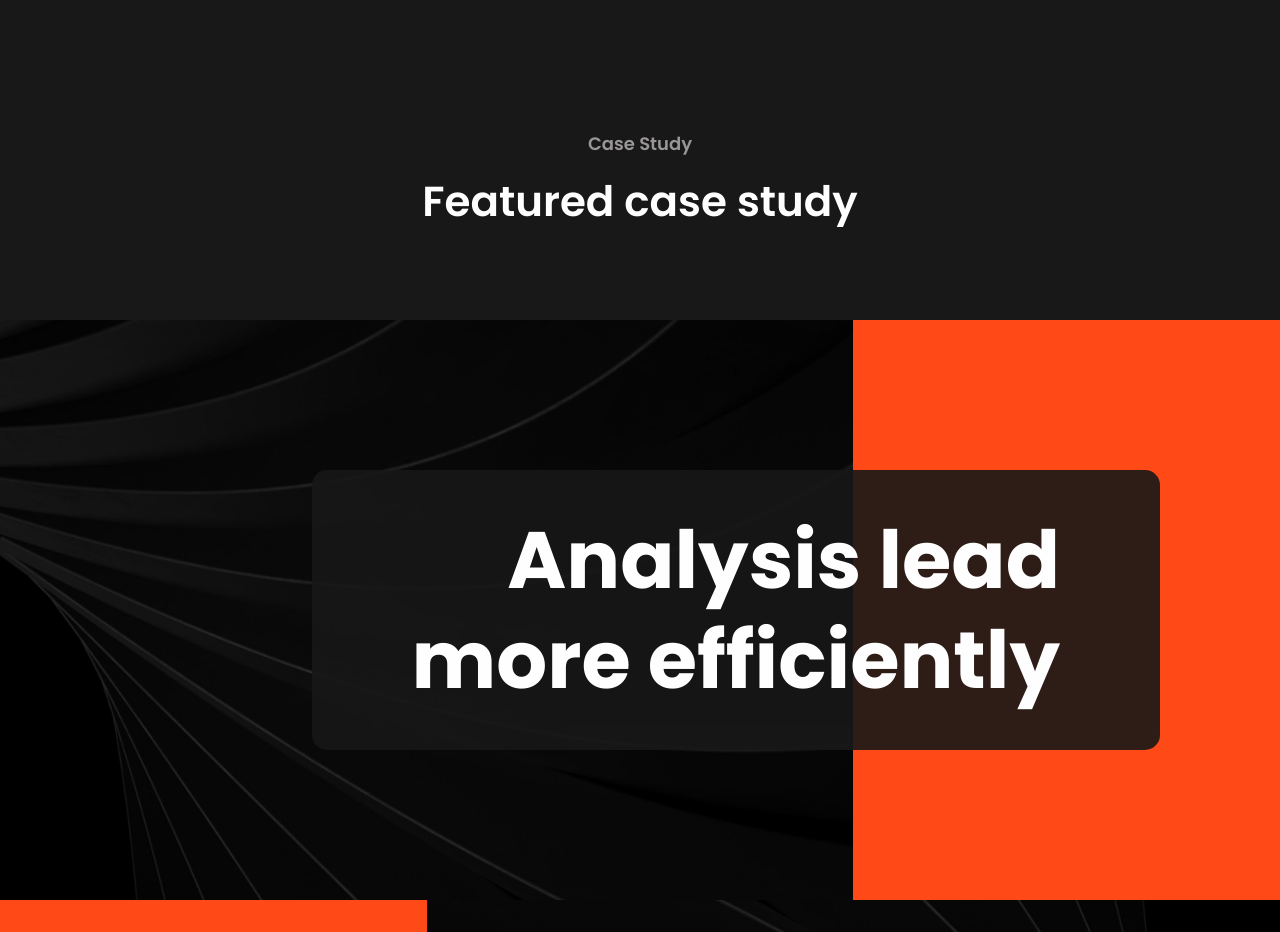
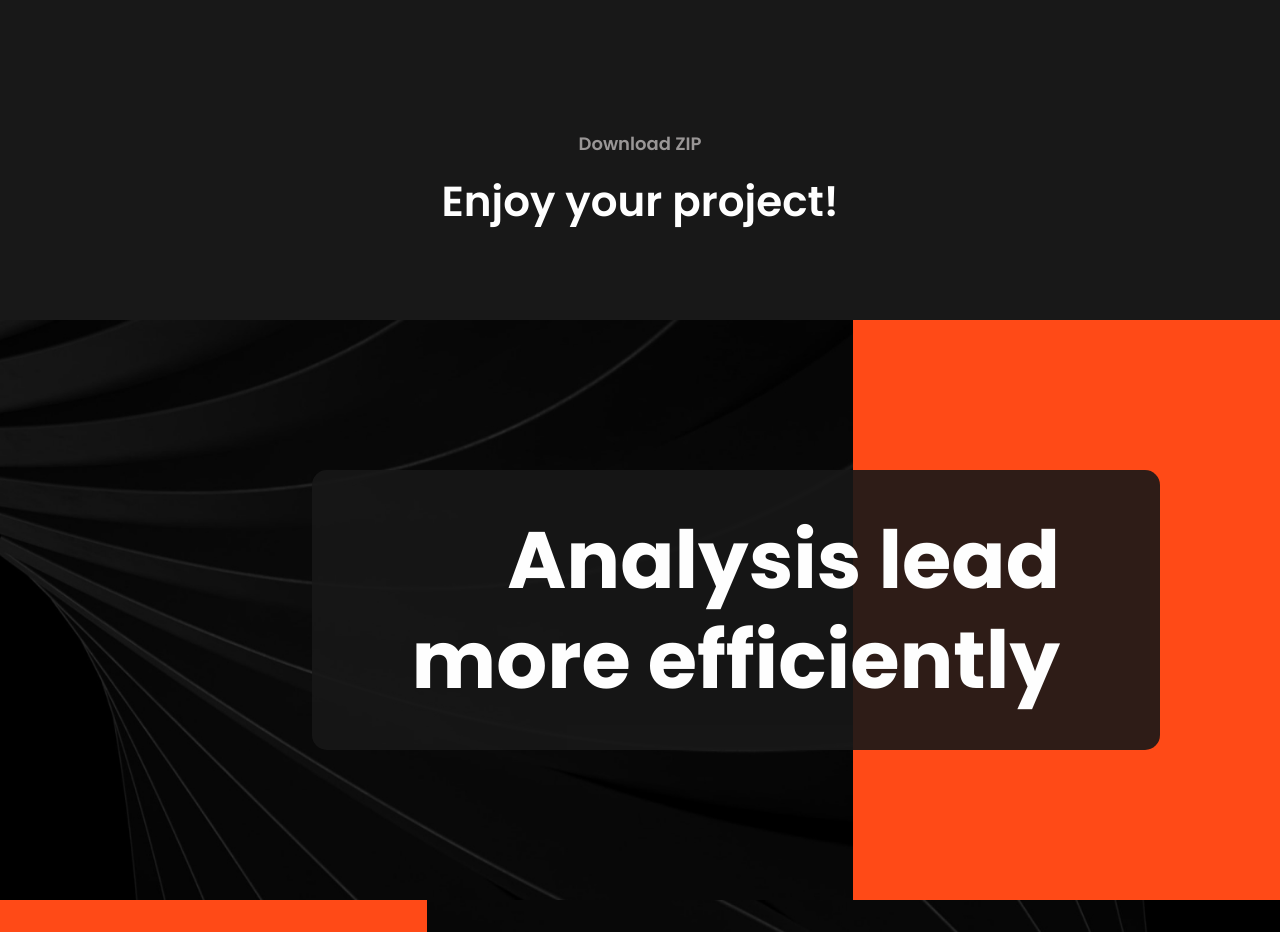
Before and after one commit to x-xaie/arino-react, a React (Create React App) app: page /creative-portfolio in a window 1280 px wide. Shown: the part 4100-5032 px from the top of the page. Built offline with nearby package versions, Linux system fonts and the light colour scheme.

Commit message:
Update CreativePortfolioHome.jsx

```diff
--- a/src/components/Pages/CreativePortfolioHome.jsx
+++ b/src/components/Pages/CreativePortfolioHome.jsx
@@ -112,8 +112,8 @@ export default function CreativePortfolioHome() {
       <Spacing lg="45" md="10" />
       <Div className="container">
         <SectionHeading
-          title="Featured case study"
-          subtitle="Case Study"
+          title="Enjoy your project!"
+          subtitle="Download ZIP"
           variant="cs-style1 text-center"
         />
         <Spacing lg="90" md="45" />
```
